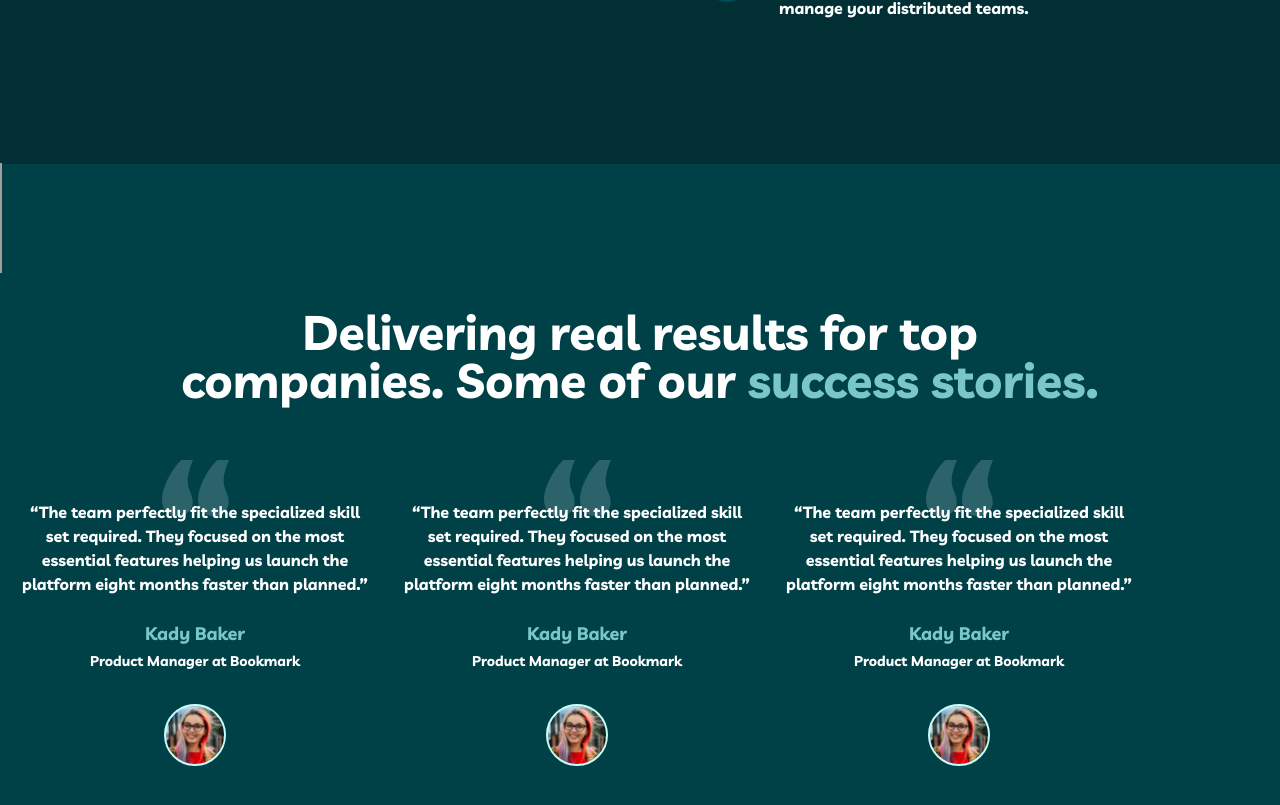
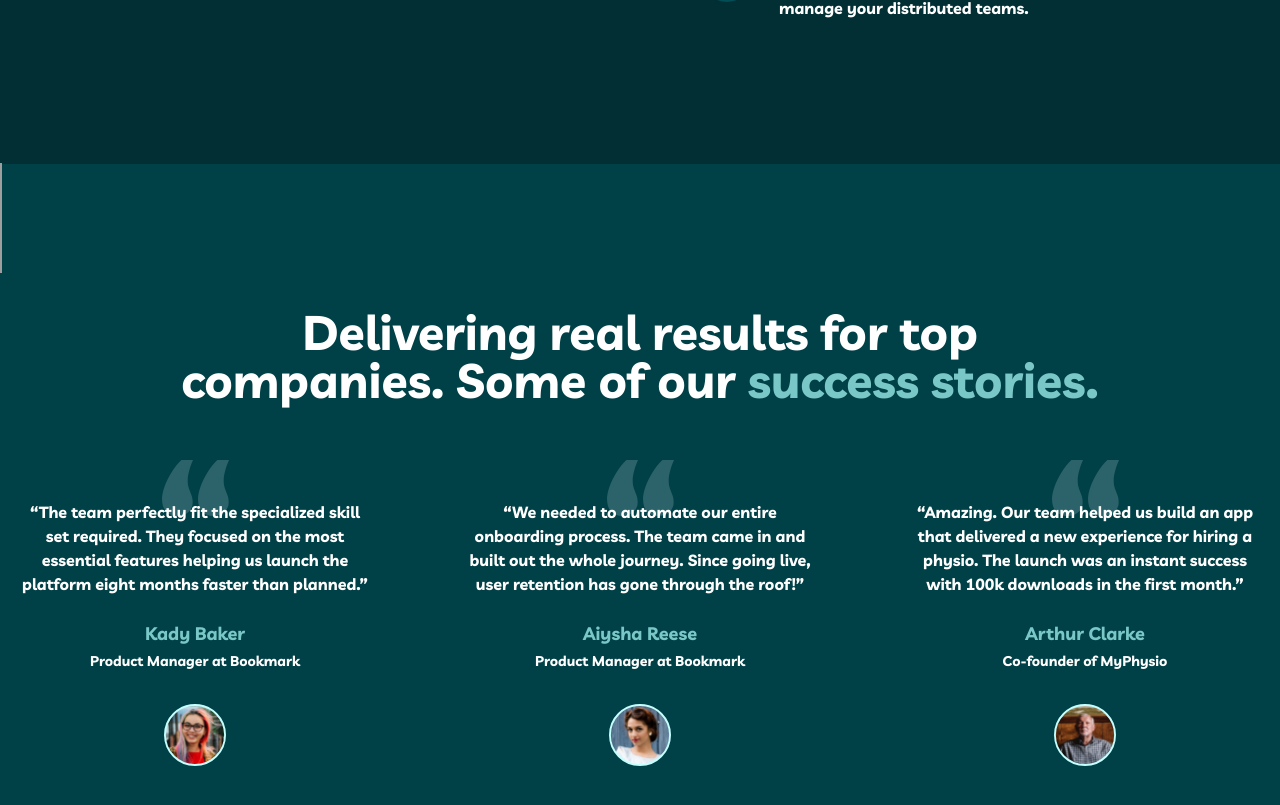
Before and after one commit to Bahromjonov/my-team-recat, a React (Vite) app: page / in a window 1280 px wide. Shown: the part 1325-2130 px from the top of the page. Built offline with nearby package versions, Linux system fonts and the light colour scheme; grey boxes are pictures that could not be loaded.

Commit message:
add DeliveringReal array

```diff
--- a/src/App.jsx
+++ b/src/App.jsx
@@ -2,6 +2,8 @@ import React, { } from 'react'
 import { createBrowserRouter, createRoutesFromElements, Route, RouterProvider } from 'react-router-dom'
 
 import MainRouter from './layout/MainRouter'
+import About from './pages/About'
+import Contact from './pages/Contact'
 import Home from './pages/Home'
 
 function App() {
@@ -9,6 +11,8 @@ function App() {
     createRoutesFromElements(
       <Route path='/' element={<MainRouter />}>
         <Route index element={<Home />} />
+        <Route path='about' element={<About/>} />
+        <Route path='contact' element={<Contact/>} />
       </Route>
     )
   )
--- a/src/components/DeliveringReal.jsx
+++ b/src/components/DeliveringReal.jsx
@@ -1,8 +1,8 @@
 import React from 'react';
 // Imgs
 import deliveringImg from '../assets/reviews-bg-left.svg'
-import kady from '../assets/kady.svg'
-import comma from '../assets/vergul.svg'
+
+import { data } from '../data';
 
 const DeliveringReal = () => {
     return (
@@ -12,41 +12,25 @@ const DeliveringReal = () => {
                     <img width={147} height={100} className='absolute -top-[145px] -left-[165px]' src={deliveringImg} alt="" aria-hidden='true' />
                     <h2 className='text-center main-still '>Delivering real results for top <br /> companies. Some of our <span className='text-raptureBlue'>success stories.</span></h2>
                 </div>
-                <div className='flex items-center space-x-8'>
-                    {/* Kady Baker */}
-                    <div className='w-full max-w-350 flex flex-col items-center text-center relative'>
-                        <img width={67} height={56} className='absolute -top-10 ' src={comma} alt="comma img" />
-                        <p className='text-still-base mb-6 z-10'> “The team perfectly fit the specialized skill set  required. They focused on the most essential features helping us launch the platform eight months faster than planned.”</p>
-                        <div className='mb-8'>
-                            <h3 className='text-raptureBlue text-lg font-bold font-Livvic leading-7'>Kady Baker</h3>
-                            <span className='text-sm font-medium font-Livvic '>Product Manager at Bookmark</span>
-                        </div>
-                        <img width={62} height={62} src={kady} alt="gril img" />
-                    </div>
-                    {/* Kady Baker */}
-                    <div className='w-full max-w-350 flex flex-col items-center text-center relative'>
-                        <img width={67} height={56} className='absolute -top-10 ' src={comma} alt="comma img" />
-                        <p className='text-still-base mb-6 z-10'> “The team perfectly fit the specialized skill set  required. They focused on the most essential features helping us launch the platform eight months faster than planned.”</p>
-                        <div className='mb-8'>
-                            <h3 className='text-raptureBlue text-lg font-bold font-Livvic leading-7'>Kady Baker</h3>
-                            <span className='text-sm font-medium font-Livvic '>Product Manager at Bookmark</span>
-                        </div>
-                        <img width={62} height={62} src={kady} alt="gril img" />
-                    </div>
-                    {/* Kady Baker */}
-                    <div className='w-full max-w-350 flex flex-col items-center text-center relative'>
-                        <img width={67} height={56} className='absolute -top-10 ' src={comma} alt="comma img" />
-                        <p className='text-still-base mb-6 z-10'> “The team perfectly fit the specialized skill set  required. They focused on the most essential features helping us launch the platform eight months faster than planned.”</p>
-                        <div className='mb-8'>
-                            <h3 className='text-raptureBlue text-lg font-bold font-Livvic leading-7'>Kady Baker</h3>
-                            <span className='text-sm font-medium font-Livvic '>Product Manager at Bookmark</span>
-                        </div>
-                        <img width={62} height={62} src={kady} alt="gril img" />
-                    </div>
 
+                <div>
+                    <ul className='flex items-center justify-between'>
+                        {data.map((e, i) => (
+                            <li key={i}>
+                                <div className='w-full max-w-350 flex flex-col items-center text-center relative'>
+                                    <img width={67} height={56} className='absolute -top-10 ' src={e.vergul} alt="comma img" />
+                                    <p className='text-still-base mb-6 z-10'>{e.text}</p>
+                                    <div className='mb-8'>
+                                        <h3 className='text-raptureBlue text-lg font-bold font-Livvic leading-7'>{e.title}</h3>
+                                        <span className='text-sm font-medium font-Livvic '>{e.description}</span>
+                                    </div>
+                                    <img width={62} height={62} src={e.img} alt="gril img" />
+                                </div>
+                            </li>
+                        ))}
+                    </ul>
 
                 </div>
-
 
             </div>
 
@@ -55,3 +39,34 @@ const DeliveringReal = () => {
 };
 
 export default DeliveringReal;
+
+//  {/* Kady Baker */}
+//  <div className='w-full max-w-350 flex flex-col items-center text-center relative'>
+//  <img width={67} height={56} className='absolute -top-10 ' src={comma} alt="comma img" />
+//  <p className='text-still-base mb-6 z-10'> “The team perfectly fit the specialized skill set  required. They focused on the most essential features helping us launch the platform eight months faster than planned.”</p>
+//  <div className='mb-8'>
+//      <h3 className='text-raptureBlue text-lg font-bold font-Livvic leading-7'>Kady Baker</h3>
+//      <span className='text-sm font-medium font-Livvic '>Product Manager at Bookmark</span>
+//  </div>
+//  <img width={62} height={62} src={kady} alt="gril img" />
+// </div>
+// {/* Aiysha Reese */}
+// <div className='w-full max-w-350 flex flex-col items-center text-center relative'>
+//  <img width={67} height={56} className='absolute -top-10 ' src={comma} alt="comma img" />
+//  <p className='text-still-base mb-6 z-10'>“We needed to automate our entire onboarding process. The team came in and built out the whole journey. Since going live, user retention has gone through the roof!”</p>
+//  <div className='mb-8'>
+//      <h3 className='text-raptureBlue text-lg font-bold font-Livvic leading-7'>Aiysha Reese</h3>
+//      <span className='text-sm font-medium font-Livvic '>Product Manager at Bookmark</span>
+//  </div>
+//  <img width={62} height={62} src={Aiysha} alt="gril img" />
+// </div>
+// {/* Kady Baker */}
+// <div className='w-full max-w-350 flex flex-col items-center text-center relative'>
+//  <img width={67} height={56} className='absolute -top-10 ' src={comma} alt="comma img" />
+//  <p className='text-still-base mb-6 z-10'>“Amazing. Our team helped us build an app that delivered a new experience for hiring a physio. The launch was an instant success with 100k downloads in the first month.”</p>
+//  <div className='mb-8'>
+//      <h3 className='text-raptureBlue text-lg font-bold font-Livvic leading-7'>Arthur Clarke</h3>
+//      <span className='text-sm font-medium font-Livvic '>Co-founder of MyPhysio</span>
+//  </div>
+//  <img width={62} height={62} src={Arthur} alt="Arthur img" />
+// </div>
--- a/src/components/Header.jsx
+++ b/src/components/Header.jsx
@@ -20,7 +20,7 @@ const Header = () => {
                 <Link className='header-link foli hover:text-lightCoral duration-200 '>home</Link>
               </li>
               <li>
-                <Link className='header-link foli hover:text-lightCoral duration-200 '>about</Link>
+                <Link to='about' className='header-link foli hover:text-lightCoral duration-200 '>about</Link>
               </li>
             </ul>
           </nav>
--- /dev/null
+++ b/src/data.js
@@ -0,0 +1,31 @@
+import kady from './assets/kady.svg';
+import Aiysha from './assets/Aiysha.svg';
+import Arthur from './assets/Arthur.svg';
+import comma from './assets/vergul.svg';
+
+export const data = [
+  {
+    vergul: comma,
+    text:
+      '“The team perfectly fit the specialized skill set required. They focused on the most essential features helping us launch the platform eight months faster than planned.”',
+    title: 'Kady Baker',
+    description: 'Product Manager at Bookmark',
+    img: kady,
+  },
+  {
+    vergul: comma,
+    text:
+      '“We needed to automate our entire onboarding process. The team came in and built out the whole journey. Since going live, user retention has gone through the roof!”',
+    title: 'Aiysha Reese',
+    description: 'Product Manager at Bookmark',
+    img: Aiysha,
+  },
+  {
+    vergul: comma,
+    text:
+      '“Amazing. Our team helped us build an app that delivered a new experience for hiring a physio. The launch was an instant success with 100k downloads in the first month.”',
+    title: 'Arthur Clarke',
+    description: 'Co-founder of MyPhysio',
+    img: Arthur,
+  },
+];
--- a/src/layout/MainRouter.jsx
+++ b/src/layout/MainRouter.jsx
@@ -5,10 +5,9 @@ import Home from '../pages/Home'
 
 const MainRouter = () => {
     return (
-        <div className='text-white flex flex-col min-h-screen'>
+        <div className='text-white '>
             <Header />
-            <main className=''>
-
+            <main >
                 <Outlet />
             </main>
 
--- /dev/null
+++ b/src/pages/About.jsx
@@ -0,0 +1,9 @@
+import React from 'react'
+
+const About = () => {
+  return (
+    <div className='text-5xl text-black containerr min-h-screen'>About</div>
+  )
+}
+
+export default About
--- /dev/null
+++ b/src/pages/Contact.jsx
@@ -0,0 +1,9 @@
+import React from 'react'
+
+const Contact = () => {
+  return (
+    <div className='min-h-screen'>Contact</div>
+  )
+}
+
+export default Contact
```
Also changed, not shown: src/components/BulidMange.jsx (+8 -8 lines).
